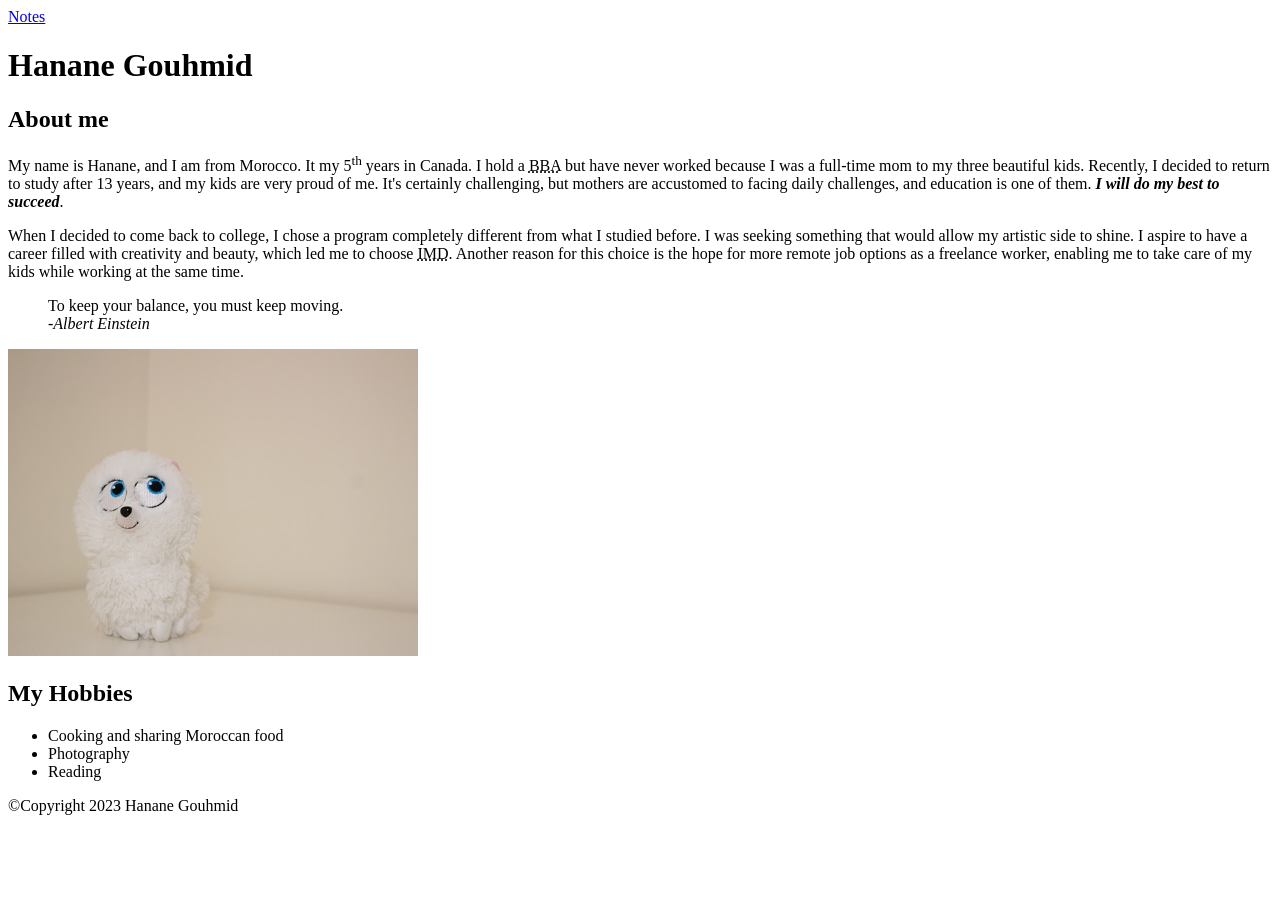
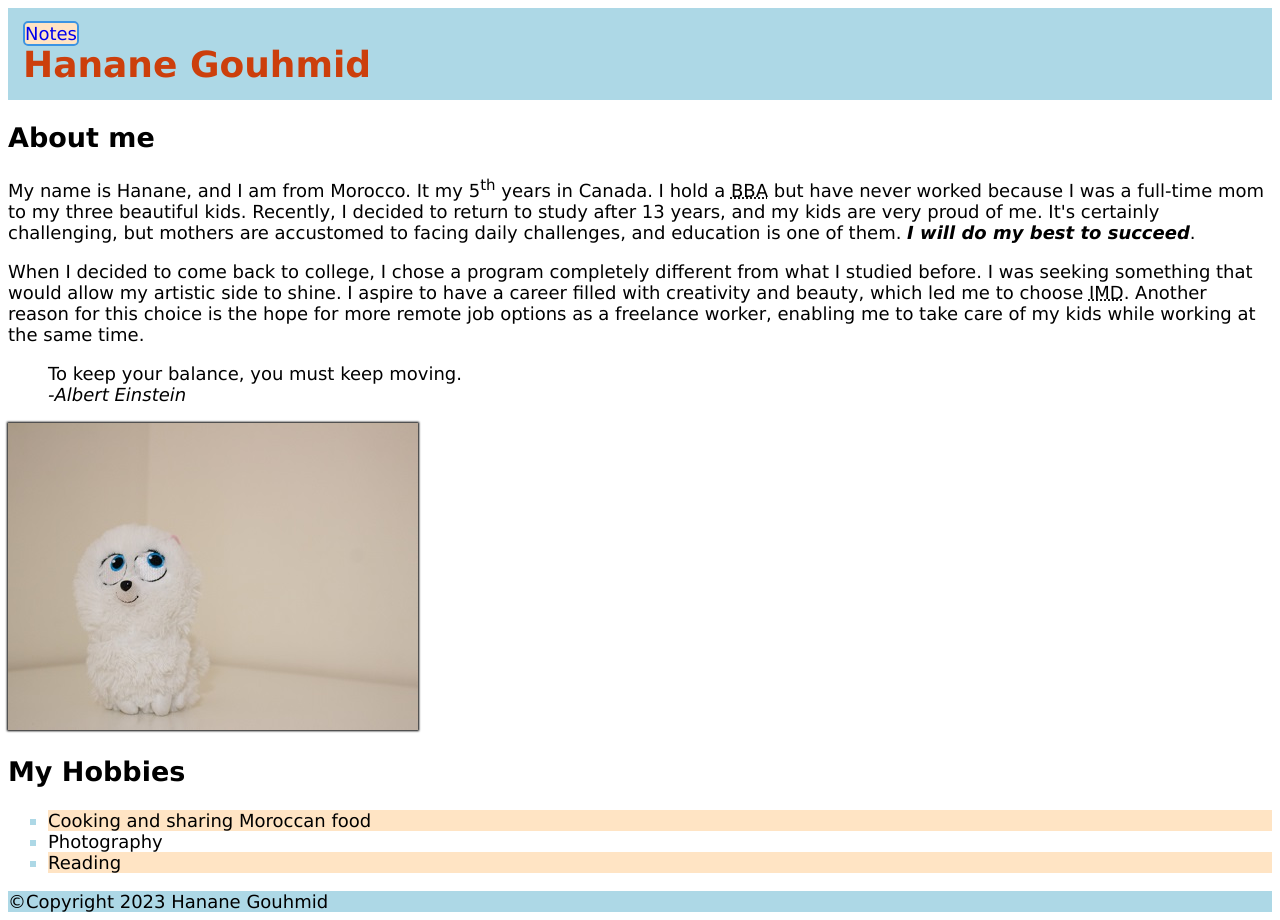
Before and after one commit to gouh0002/gouh0002.github.io, a plain HTML site: page html-assignment/index.html in a window 1280 px wide. Before the commit the page ends 823 px from the top, so only its background shows below. Drawn offline with Linux system fonts and the light colour scheme.

Commit message:
Styling the website by adding CSS stylesheet

```diff
--- /dev/null
+++ b/html-assignment/CSS/main.css
@@ -0,0 +1,43 @@
+/* comments */
+body {
+    font-family: Verdana, Geneva, Tahoma, sans-serif;
+    font-size: 18px;
+}
+header,footer {
+    background-color: lightblue;
+}
+/*using the padding to add some space from the edge*/
+header {
+    padding: 15px 15px 15px 15px;
+}
+
+/*sitting the margin to override
+the browser default margin for h1*/
+.site-title {
+    color: rgb(204, 63, 12);
+    margin: 0px 0px 0px 0px;
+}
+#my-image {
+   box-shadow: 0px 0px 2px 1px black;
+}
+/* using an id for the list as the assignement asked to change the hobbies list only */
+
+#hobbies {
+    list-style-type: square;
+}
+::marker {
+     Color:lightblue;
+}
+#hobbies :nth-child(odd){
+    background-color: bisque;
+}
+nav a {
+    text-decoration:none ;
+    background-color: bisque ;
+    border: 2px solid rgb(59, 148, 227);
+    border-radius: 5px;
+
+}
+nav a:hover,nav a:focus {
+   background-color: chartreuse;
+}
--- a/html-assignment/index.html
+++ b/html-assignment/index.html
@@ -5,6 +5,7 @@
     <meta charset="UTF-8">
     <meta name="viewport" content="width=device-width, initial-scale=1.0">
     <title>gouh0002 HTML Assignment</title>
+    <link href="CSS/main.css" rel="stylesheet">
 </head>
 
 <body>
@@ -13,28 +14,33 @@
             <a href="notes.html">Notes</a>
         </nav>
 
-        <h1>Hanane Gouhmid</h1>
+        <h1 class="site-title">Hanane Gouhmid</h1>
     </header>
     <main>
         <article>
             <h2>About me</h2>
             <p>My name is Hanane, and I am from Morocco. It my 5<sup>th</sup> years in Canada. I hold a <abbr
-                title="Bachelor of Business Administartion">BBA</abbr> but have never worked because I was a full-time
+                    title="Bachelor of Business Administartion">BBA</abbr> but have never worked because I was a
+                full-time
                 mom to my three beautiful kids.
                 Recently, I decided to return to study after 13 years, and my kids are very proud of me. It's certainly
                 challenging, but mothers are accustomed to facing daily challenges, and education is one of them.
-            <em><strong>I will do my best to succeed</strong></em>.</p>
-        <p>When I decided to come back to college, I chose a program completely different from what I studied before. I
+                <em><strong>I will do my best to succeed</strong></em>.
+            </p>
+            <p>When I decided to come back to college, I chose a program completely different from what I studied
+                before. I
                 was seeking something that would allow my artistic side to shine. I aspire to have a career filled with
                 creativity and beauty, which led me to choose <abbr title="Interactive Media Design">IMD</abbr>. Another
-            reason for this choice is the hope for more remote job options as a freelance worker, enabling me to take
+                reason for this choice is the hope for more remote job options as a freelance worker, enabling me to
+                take
                 care of my kids while working at the same time.</p>
             <blockquote>To keep your balance, you must keep moving.
                 <br> <cite>-Albert Einstein</cite>
             </blockquote>
-        <img src="images/mypuppy.jpg" alt="My puppy teddy picture" title="Picture by me of my snow white puppy teddy">
+            <img src="images/mypuppy.jpg" alt="My puppy teddy picture"
+                title="Picture by me of my snow white puppy teddy" id="my-image">
             <h2>My Hobbies</h2>
-        <ul>
+            <ul id="hobbies">
                 <li>Cooking and sharing Moroccan food</li>
                 <li>Photography</li>
                 <li>Reading</li>
```
Also changed, not shown: html-assignment/notes.html (+7 -2 lines). Lines whose indentation alone changed are shown as unchanged.
